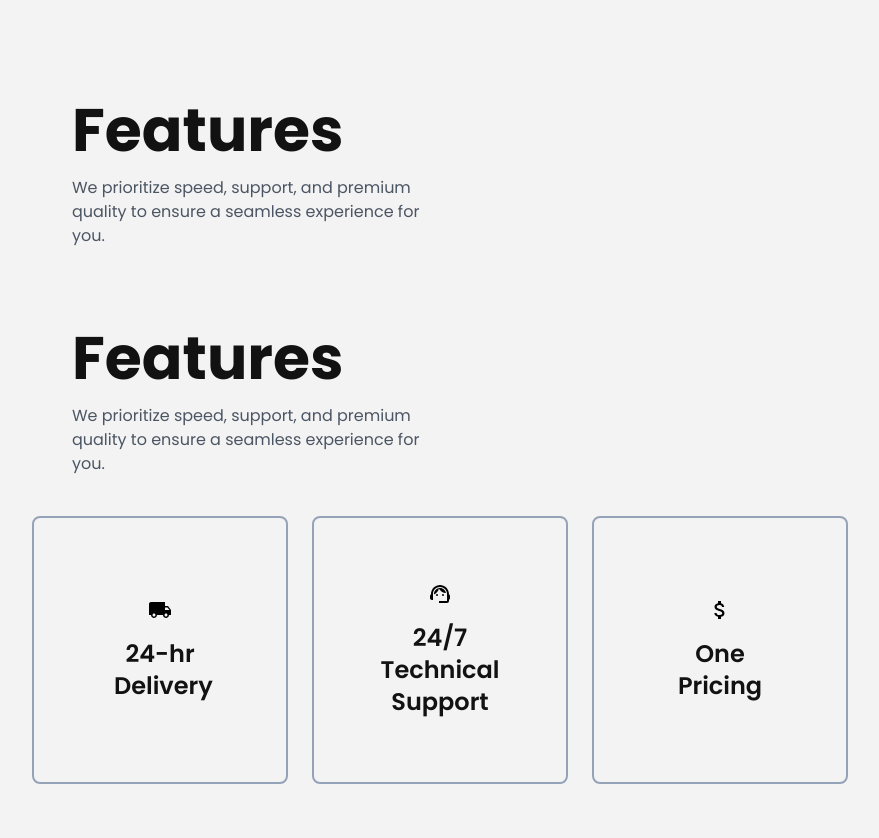
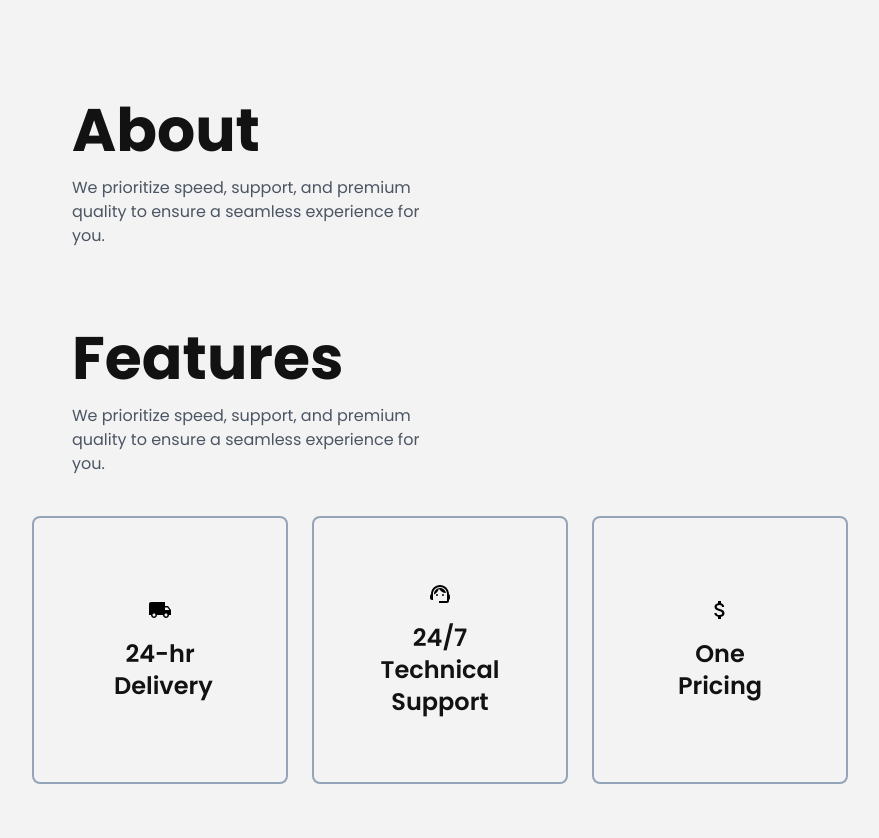
Before and after one commit to parikshit-sh/car-rental, a React (Vite) app: page /home in a window 1280 px wide. Shown: the part 2303-3141 px from the top of the page, without its empty margins (200-1079 px from the left). Built offline with nearby package versions, Linux system fonts and the light colour scheme.

Commit message:
fixed hero image

```diff
--- a/src/components/About.jsx
+++ b/src/components/About.jsx
@@ -7,7 +7,7 @@ const About = () => {
         <div className="max-w-5xl grid lg:grid-cols-2 gap-10 items-center">
           <div className="lg:ml-36 text-center lg:text-left">
             <h2 className="text-[#121212] text-4xl lg:text-6xl font-bold">
-              Features
+             About
             </h2>
             <p
               className="text-gray-600 text-sm lg:text-base mt-4 max-w-md mx-auto
--- a/src/pages/Home.jsx
+++ b/src/pages/Home.jsx
@@ -101,7 +101,7 @@ const Home = () => {
             </motion.div>
           </div>
           <picture className="hero-img pb-36">
-            <motion.img
+            <img
               src="/src/assets/hero-2.png"
               alt="hero-image"
               className="absolute right-0 lg:top-32 hidden lg:block md:block"
```
